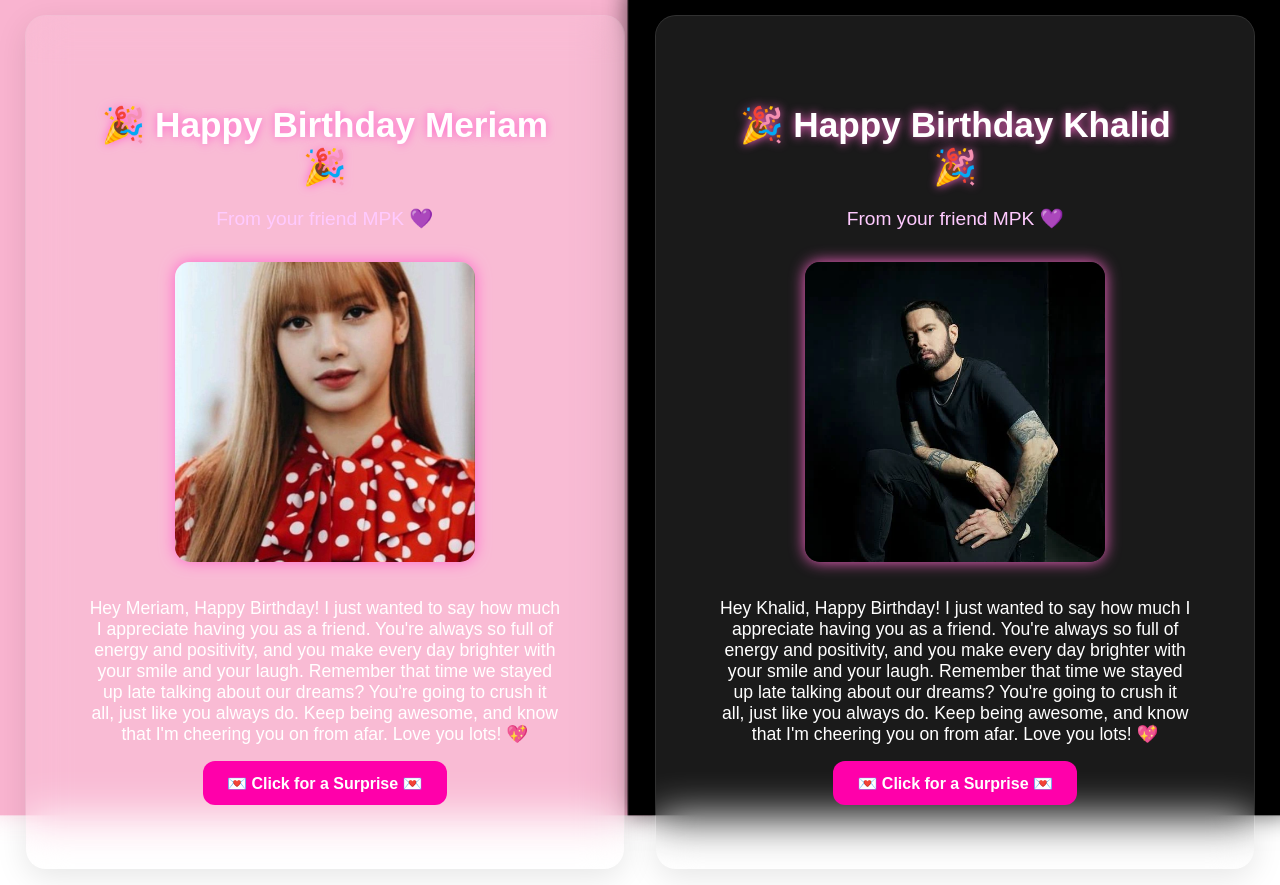
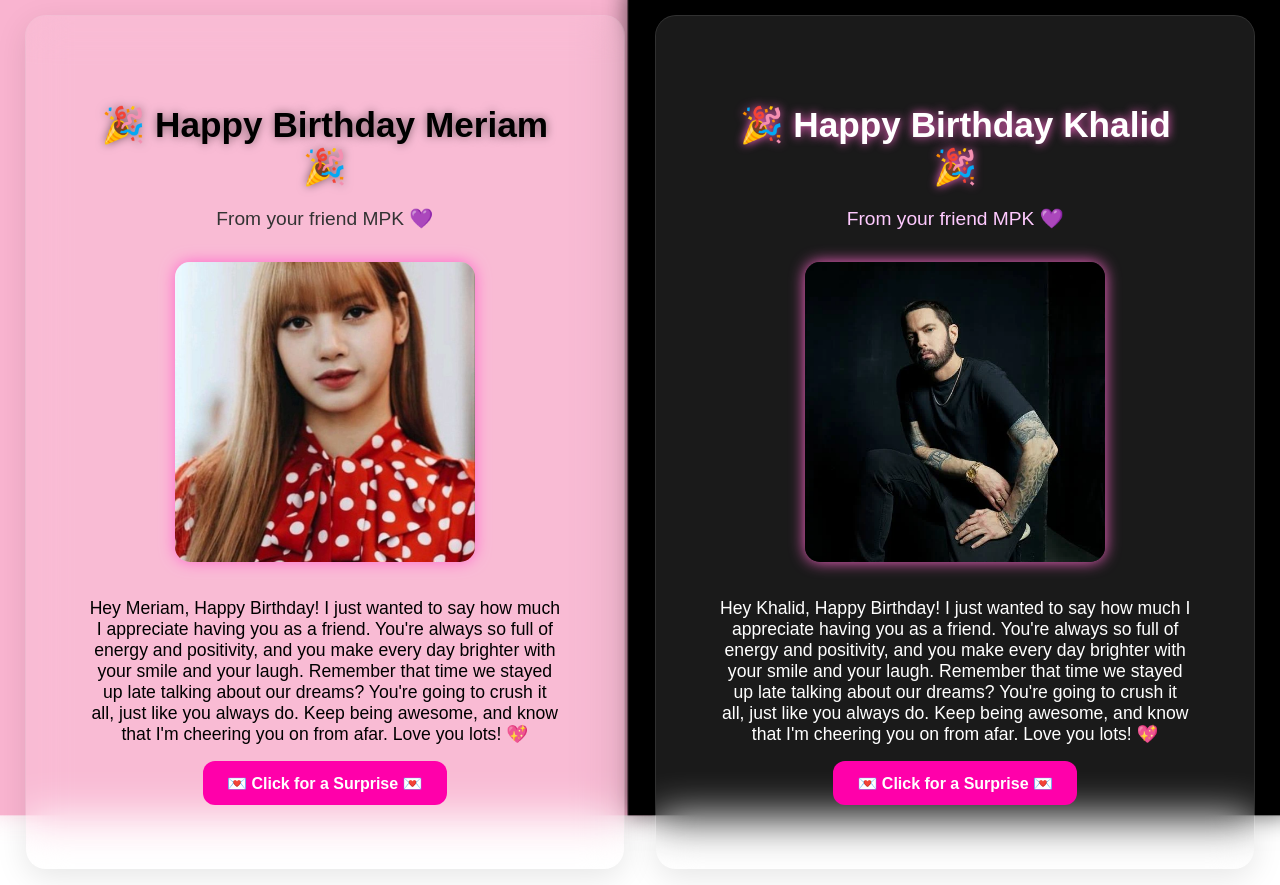
Before and after one commit to MPKDev-Codebeat13/HBD, a plain HTML site: page index.html in a window 1280 px wide. Drawn offline with nearby package versions, Linux system fonts and the light colour scheme.

Commit message:
checkpoint

```diff
--- a/style.css
+++ b/style.css
@@ -82,6 +82,19 @@ body::after {
   width: 100%;
   max-width: 500px;
   animation: slideUp 0.8s ease-out;
+}
+
+/* Meriam's card - black text for contrast on pink background */
+.card:first-child {
+  color: black;
+}
+
+.card:first-child .title {
+  text-shadow: 0 0 10px rgba(0, 0, 0, 0.5);
+}
+
+.card:first-child .subtitle {
+  color: #333;
 }
 
 @keyframes slideUp {
```
